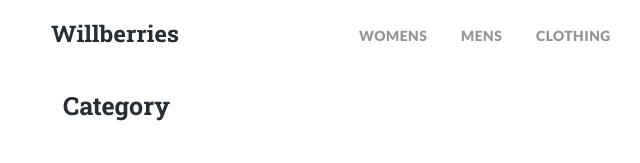
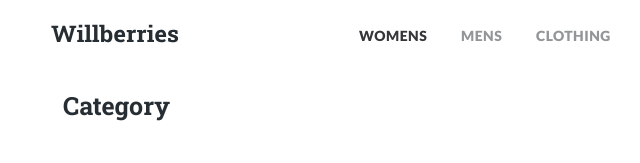
Before and after one commit to NikitaPomogatelev/JS---willberries, a plain HTML site: page index.html in a window 1280 px wide. Both pictures are taken after a click on the link "WOMENS". Shown: the top 163 px of the page, 19-659 px from the left. Drawn offline with Linux system fonts and the light colour scheme.

Commit message:
Реализация фильтрации

```diff
--- a/css/style.css
+++ b/css/style.css
@@ -32,6 +32,9 @@ img {
     font-size: 14px;
     line-height: 20px;
     letter-spacing: 0.5px;
+}
+.navigation-link.active {
+    color: #353738;
 }
 
 button {
--- a/js/main.js
+++ b/js/main.js
@@ -149,6 +149,7 @@ document.addEventListener('DOMContentLoaded', () => {
 	// Рендер карточек при событии клика
 	more.addEventListener('click', (e) => {
 		e.preventDefault();
+
 		getGoods('db/db.json').then(renderCards);
 		window.scrollTo({
 			top: 0,
@@ -179,10 +180,18 @@ document.addEventListener('DOMContentLoaded', () => {
 
 	// filterCards('gender', 'Womens')
 
+	// Функция деактивации активного класса
+	const deactiveLink = () => {
+		navigationLink.forEach(link => link.classList.remove('active'));
+	};
+
 	// Функция фильтрации элементов при событии
 	navigationLink.forEach((link) => {
 		link.addEventListener('click', (e) => {
 			e.preventDefault();
+			deactiveLink();
+
+			link.classList.add('active');
 			const field = link.dataset.field;
 			const value = link.textContent;
 			console.log(field, value);
```
